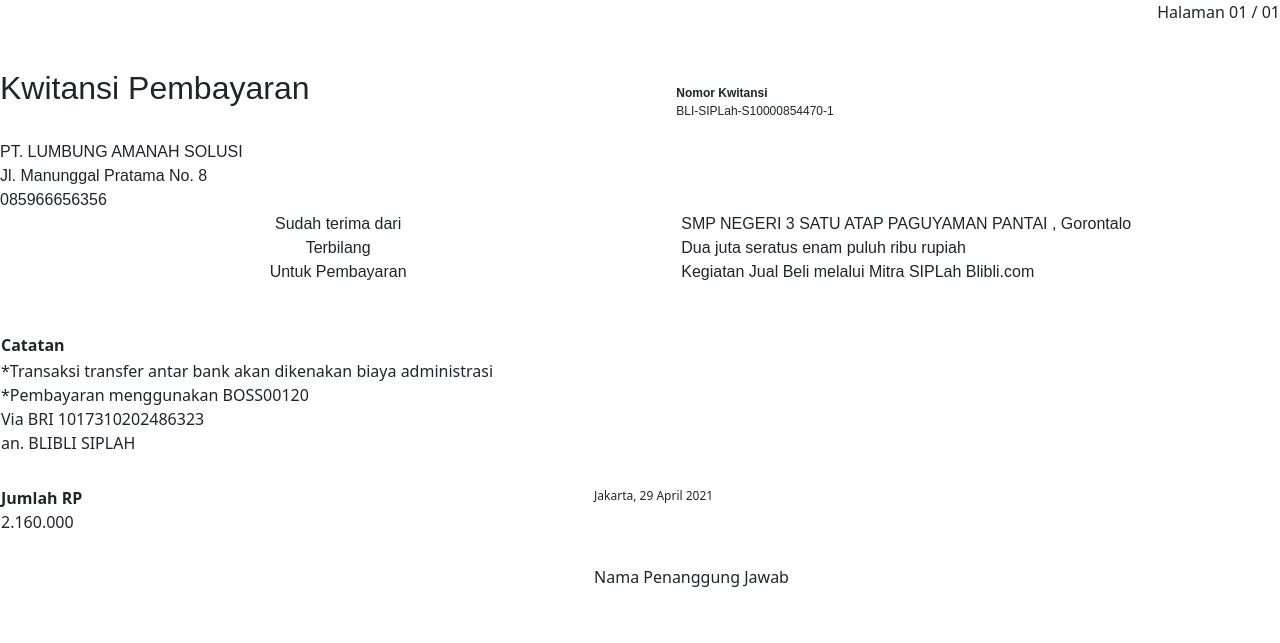
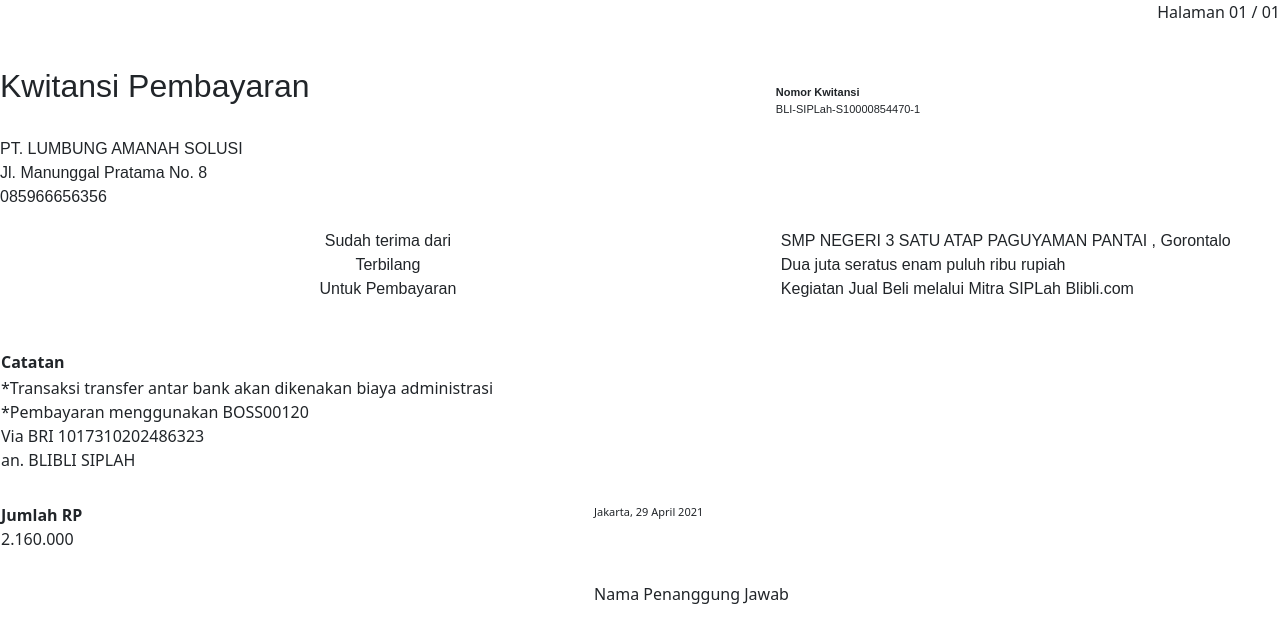
Before and after one commit to nafisah99/CI_templates, a CodeIgniter app: the page made by application/views/Kwitansi.php in a window 1280 px wide. Shown: the top 643 px of the page. Run offline with CodeIgniter, Linux system fonts and the light colour scheme.

Commit message:
Update Kwitansi.php

```diff
--- a/application/views/Kwitansi.php
+++ b/application/views/Kwitansi.php
@@ -5,24 +5,26 @@
     <meta charset="utf-8">
     <style>
     @page {
-        size: A4;
-        margin-top: 0;
-        margin-right: 30px;
+        margin-top: 0px;
+        margin-left: 20px;
+        margin-right: 20px;
+        margin-bottom: 20px;
     }
 
     body {
-        font-size: 14px;
-        line-height: 24px;
-        font-family: "arial", "arial", Arial;
-        color: black;
+        margin-left: 20px;
+        margin-right: 20px;
+        margin-bottom: 2cm;
+        font-size: 11px;
+        line-height: 20px;
+        font-family: "Helvetica Neue", "Helvetica", Helvetica, Arial, sans-serif;
+        color: #555;
     }
 
     #f_themes {
         font-family: Arial;
         border-collapse: collapse;
         width: 100%;
-        margin: 0 0 0 0;
-        padding: 0 0 0 0;
     }
 
     #no_border {
@@ -67,15 +69,13 @@
     #f_themes th,
     .colour {
         padding-top: 12px;
-        /* background-color: #e2efda;
-        color: #215e0c; */
         margin: 0 0 0 0;
         padding: 0 0 0 0;
     }
 
     #no_kwitansi {
         text-align: left;
-        font-size: 12px;
+        font-size: 11px;
     }
 
     #f_txt {
@@ -91,16 +91,16 @@
         <table id="no_border" class="">
             <thead>
                 <tr>
-                    <td colspan="2">
+                    <td colspan="2" style="width:700px;">
                         <h2 class="titles" style="padding-right:200px">Kwitansi Pembayaran</h2>
                     </td>
-                    <td colspan="3" id="no_kwitansi" style="padding-top: 20px;">
+                    <td colspan="3" id="no_kwitansi" style="padding-top: 20px; width:300px;">
                         <b>Nomor Kwitansi</b><br>
                         BLI-SIPLah-S10000854470-1 <br>
                     </td>
                 </tr>
                 <tr>
-                    <td colspan="5" style="padding-top:20px">PT. LUMBUNG AMANAH SOLUSI <br>
+                    <td colspan="5" style="padding-top:20px; padding-bottom:20px">PT. LUMBUNG AMANAH SOLUSI <br>
                         Jl. Manunggal Pratama No. 8 <br>
                         085966656356</td>
                 </tr>
```
